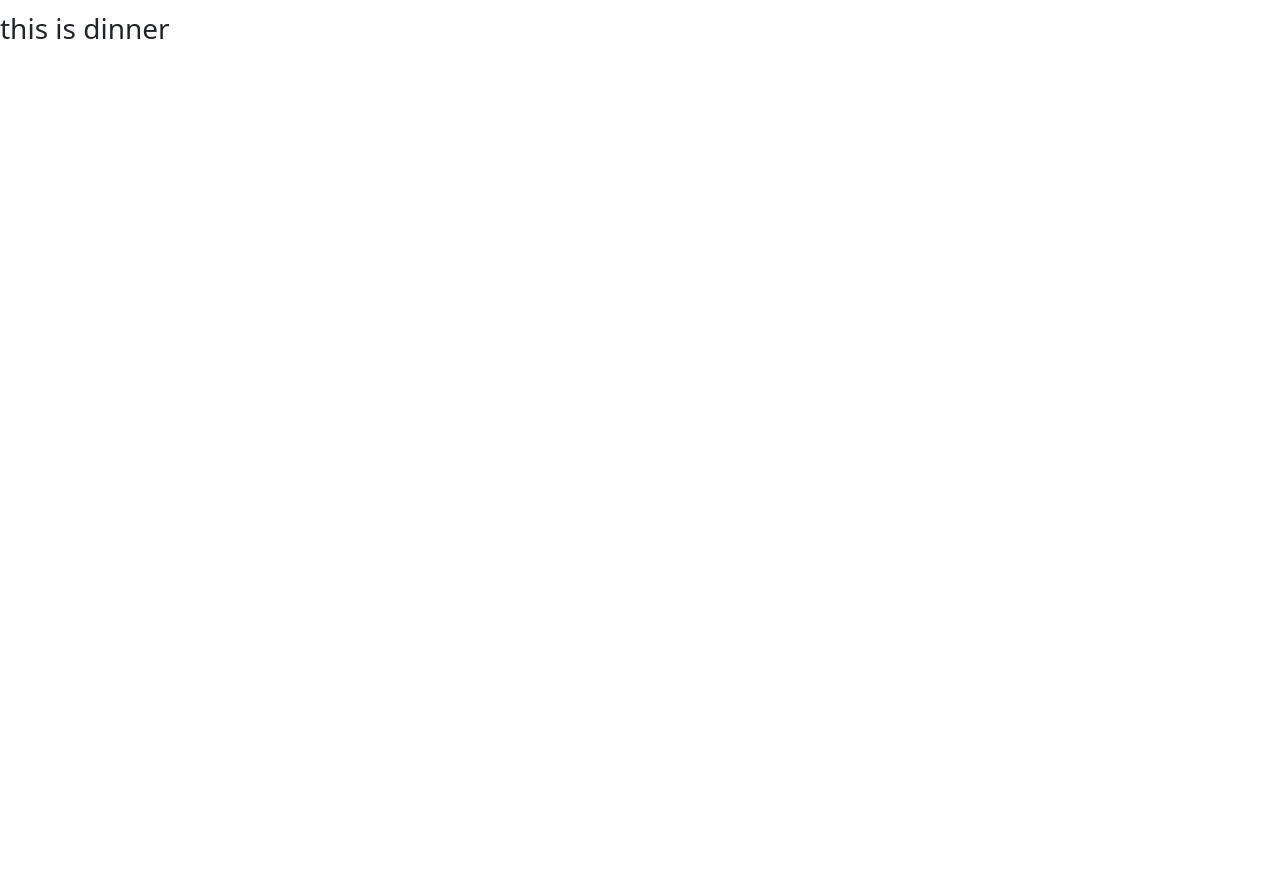
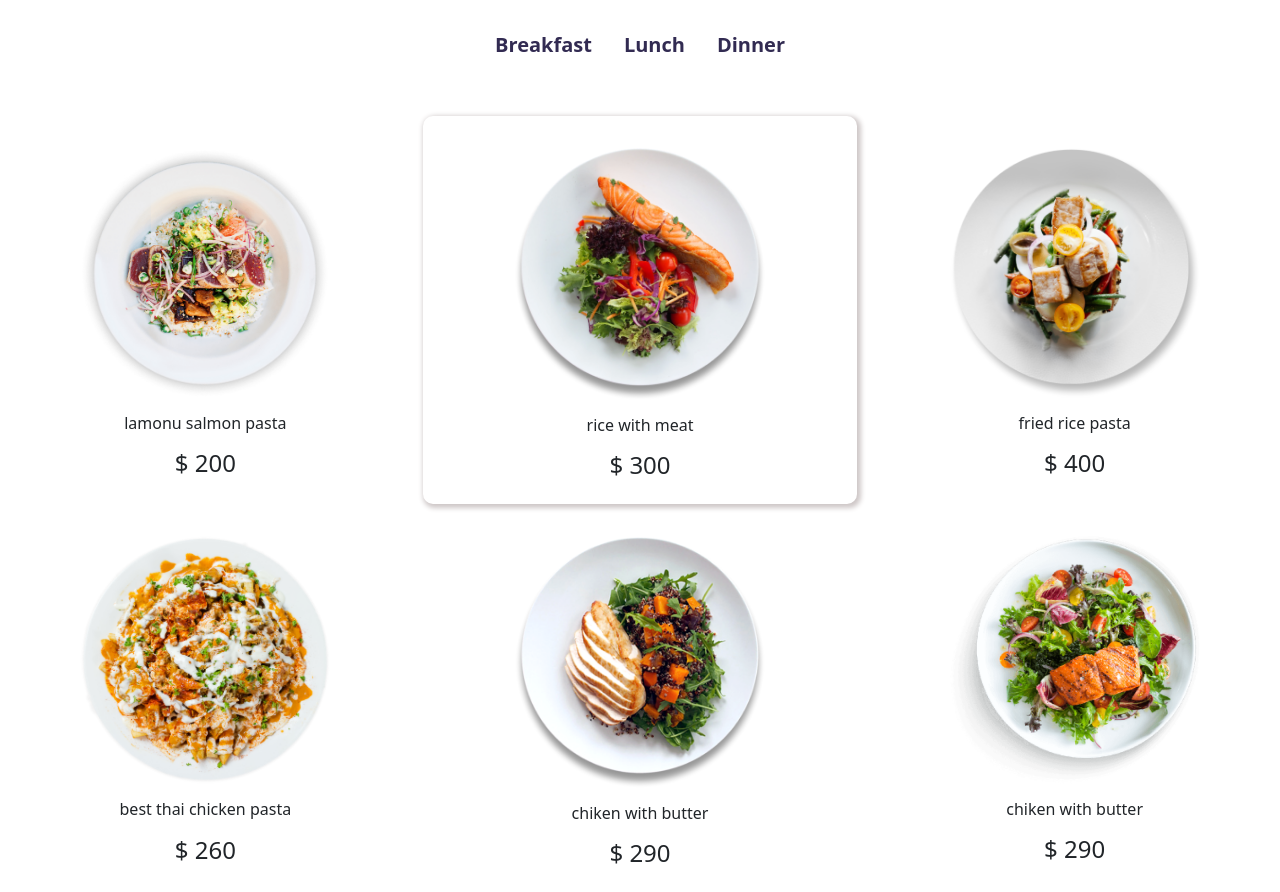
Before and after one commit to Anikroy7/hungry-dude, a React (Create React App) app: page /dinner in a window 1280 px wide. Shown: the part 544-1436 px from the top of the page. Before the commit the page ends 800 px from the top, so only its background shows below. Built offline with nearby package versions, Linux system fonts and the light colour scheme.

Commit message:
breakfast and dinner component added and show data on ui with style specific element

```diff
--- a/src/App.js
+++ b/src/App.js
@@ -12,7 +12,7 @@ function App() {
     <div>
       <Home></Home>
       <Routes>
-        <Route path='/home breakfast' element={<Breakfast></Breakfast>}></Route>
+        <Route path='/breakfast' element={<Breakfast></Breakfast>}></Route>
         <Route path='lunch' element={<Lunch></Lunch>}></Route>
         <Route path='dinner' element={<Dinner></Dinner>}></Route>
       </Routes>
--- a/src/Breakfast/Breakfast.js
+++ b/src/Breakfast/Breakfast.js
@@ -1,9 +1,29 @@
 import React from 'react';
+import './Breakfast.css'
+import breakfast1 from '../../src/images/breakfast/breakfast1.png'
+import breakfast2 from '../../src/images/breakfast/breakfast2.png'
+import breakfast3 from '../../src/images/breakfast/breakfast3.png'
+import breakfast4 from '../../src/images/breakfast/breakfast4.png'
+import breakfast5 from '../../src/images/breakfast/breakfast5.png'
+import breakfast6 from '../../src/images/breakfast/breakfast6.png'
+import BreakfastDetails from '../BrekafastDetails/BreakfastDetails';
+
+const breakfast = [
+    { id: 1, name: 'Healthy meal plan', description: 'how we dream about our future', image: breakfast1, price: 130 },
+    { id: 2, name: 'Bagel and crip chese', description: 'how we dream about our future', image: breakfast2, price: 230 },
+    { id: 3, name: 'Break chiken', description: 'how we dream about our future', image: breakfast3, price: 135 },
+    { id: 4, name: 'Cringi sandwice', description: 'how we dream about our future', image: breakfast4 },
+    { id: 5, name: 'Fried rice ', description: 'how we dream about our future', image: breakfast5, price: 160 },
+    { id: 6, name: 'cheeps with milk ', description: 'how we dream about our future', image: breakfast6, price: 230 }
+]
 
 const Breakfast = () => {
     return (
-        <div>
-            <h3>this is breafast</h3>
+        <div className='row mt-5 breakfast-container'>
+            {breakfast.map(foodItem => <BreakfastDetails
+                foodItem={foodItem}
+                key={foodItem.id}
+            ></BreakfastDetails>)}
         </div>
     );
 };
--- /dev/null
+++ b/src/BrekafastDetails/BreakfastDetails.css
@@ -0,0 +1,10 @@
+.food-item img {
+    width: 250px;
+}
+
+.food-item:nth-child(2) {
+    border-radius: 10px;
+    padding: 10px;
+    box-shadow: 2px 2px 5px 2px rgb(206, 199, 199);
+
+}
--- /dev/null
+++ b/src/BrekafastDetails/BreakfastDetails.js
@@ -0,0 +1,16 @@
+import React from 'react';
+import './BreakfastDetails.css'
+
+const BreakfastDetails = ({ foodItem }) => {
+    const { name, description, image, price } = foodItem
+    return (
+        <div className=' p-3 food-item col-12 col-md-6 col-lg-4 text-center'>
+            <img className='mt-3' src={image} alt="" />
+            <h6 className='mt-3'>{name}</h6>
+            <p>{description}</p>
+            <h4>$ {price}</h4>
+        </div>
+    );
+};
+
+export default BreakfastDetails;
--- a/src/Dinner/Dinner.js
+++ b/src/Dinner/Dinner.js
@@ -1,9 +1,28 @@
 import React from 'react';
+import dinner1 from '../../src/images/dinner/dinner1.png'
+import dinner2 from '../../src/images/dinner/dinner2.png'
+import dinner3 from '../../src/images/dinner/dinner3.png'
+import dinner4 from '../../src/images/dinner/dinner4.png'
+import dinner5 from '../../src/images/dinner/dinner5.png'
+import dinner6 from '../../src/images/dinner/dinner6.png'
+import DinnerDetails from '../DinnerDetails/DinnerDetails';
+
+const dinners = [
+    { id: 1, name: 'lamonu salmon pasta', price: 200, decription: 'this is very soft food', image: dinner1 },
+    { id: 2, name: 'rice with meat', price: 300, decription: 'this is very soft food', image: dinner2 },
+    { id: 3, name: 'fried rice pasta', price: 400, decription: 'this is very soft food', image: dinner3 },
+    { id: 4, name: 'best thai chicken pasta', price: 260, decription: 'this is very soft food', image: dinner4 },
+    { id: 5, name: 'chiken with butter', price: 290, decription: 'this is very soft food', image: dinner5 },
+    { id: 6, name: 'chiken with butter', price: 290, decription: 'this is very soft food', image: dinner6 },
+]
 
 const Dinner = () => {
     return (
-        <div>
-            <h3>this is dinner</h3>
+        <div className='row mt-5'>
+            {dinners.map(foodItem => <DinnerDetails
+                key={foodItem.js}
+                foodItem={foodItem}
+            ></DinnerDetails>)}
         </div>
     );
 };
--- /dev/null
+++ b/src/DinnerDetails/DinnerDetails.js
@@ -0,0 +1,16 @@
+import React from 'react';
+
+const DinnerDetails = ({ foodItem }) => {
+    const { name, description, image, price } = foodItem;
+    return (
+
+        < div className=' p-3 food-item col-12 col-md-6 col-lg-4 text-center' >
+            <img className='mt-3' src={image} alt="" />
+            <h6 className='mt-3'>{name}</h6>
+            <p>{description}</p>
+            <h4>$ {price}</h4>
+        </div >
+    );
+
+}
+export default DinnerDetails;
--- a/src/Header/Header.js
+++ b/src/Header/Header.js
@@ -8,7 +8,7 @@ import Search from '../Main/Search/Search';
 const Header = () => {
     return (
         <>
-            <Navbar sticky='top' collapseOnSelect expand="lg">
+            <Navbar collapseOnSelect expand="lg">
                 <Container>
                     <Navbar.Brand href="#home"><img style={{ width: '200px', height: '40px' }} src={logo} alt="" /></Navbar.Brand>
                     <Navbar.Toggle aria-controls="responsive-navbar-nav" />
--- /dev/null
+++ b/src/Main/FoodTimeBar/FoodItemBar.css
@@ -0,0 +1,10 @@
+.nav-item a {
+    color: rgb(50, 43, 82);
+    font-weight: 700;
+    margin-top: 50px;
+    font-size: 20px;
+}
+
+.nav-item a:hover {
+    color: rgb(233, 98, 98);
+}
--- a/src/Main/FoodTimeBar/FoodTimeBar.js
+++ b/src/Main/FoodTimeBar/FoodTimeBar.js
@@ -1,6 +1,7 @@
 import React from 'react';
 import { Nav } from 'react-bootstrap';
 import { Link } from 'react-router-dom';
+import './FoodItemBar.css'
 
 const FoodTimeBar = () => {
     return (
@@ -9,10 +10,10 @@ const FoodTimeBar = () => {
                 <Nav.Link as={Link} to="/breakfast">Breakfast</Nav.Link>
             </Nav.Item>
             <Nav.Item>
-                <Nav.Link as={Link} to='/lunch' eventKey="link-1">Lunch</Nav.Link>
+                <Nav.Link as={Link} to='/lunch' eventKey="">Lunch</Nav.Link>
             </Nav.Item>
             <Nav.Item>
-                <Nav.Link as={Link} to='/dinner' eventKey="link-2">Dinner</Nav.Link>
+                <Nav.Link as={Link} to='/dinner' eventKey="">Dinner</Nav.Link>
             </Nav.Item>
         </Nav>
 
```
Also changed, not shown: src/Breakfast/Breakfast.css (added), src/DinnerDetails/DinnerDetails.css (added).
